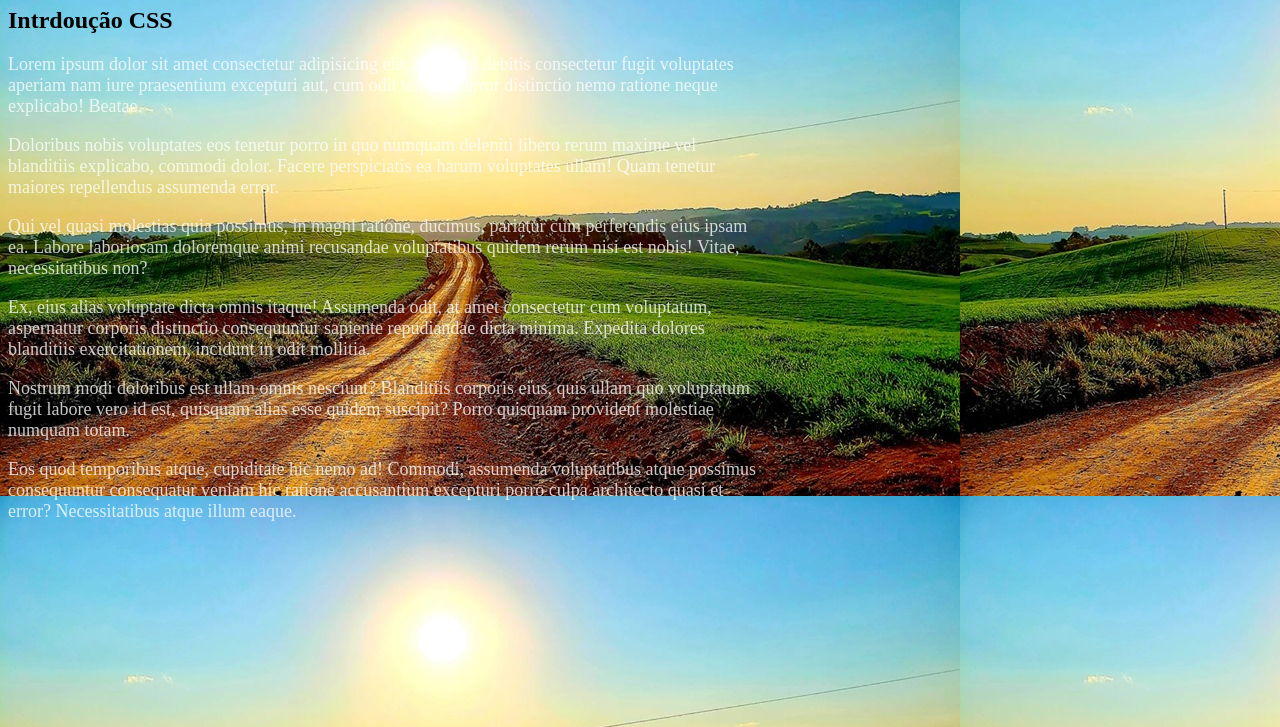
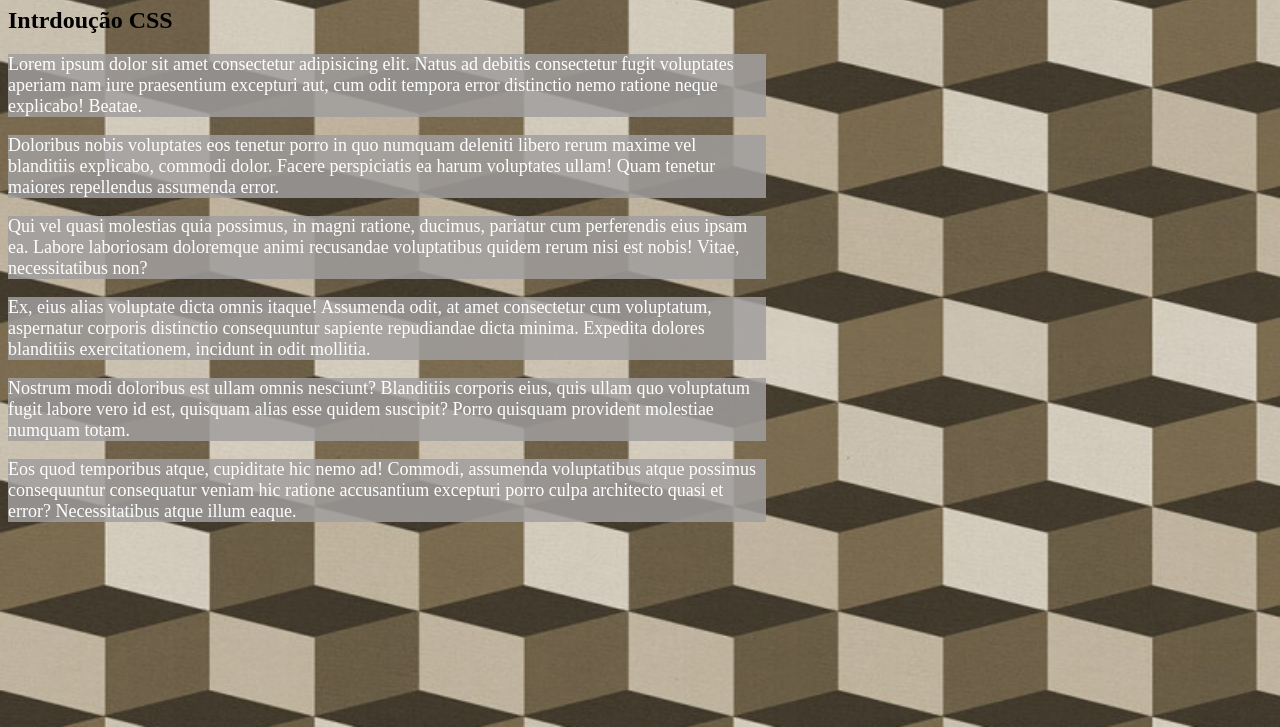
Before and after one commit to IgorLuiz777/Web, a plain HTML site: page aula7/index.html in a window 1280 px wide. Shown: the part 73-800 px from the top of the page. Drawn offline with Linux system fonts and the light colour scheme.

Commit message:
aula7 completa

```diff
--- a/aula7/index.html
+++ b/aula7/index.html
@@ -9,11 +9,13 @@
     <style>
         p{
             width: 60%;
-            color: rgba(255, 255, 255, 0.781);
+            color: rgb(255, 255, 255);
             font-size: large;
+            background-color: rgba(160, 158, 158, 0.842);
         }
         body{
-            background-image: url(img/background.jpg);
+            background-image: url(img/background2.jpg);
+            background-size: 100%;
         }
     </style>
 </head>
```
Also changed, not shown: aula7/img/background2.jpg (added).
